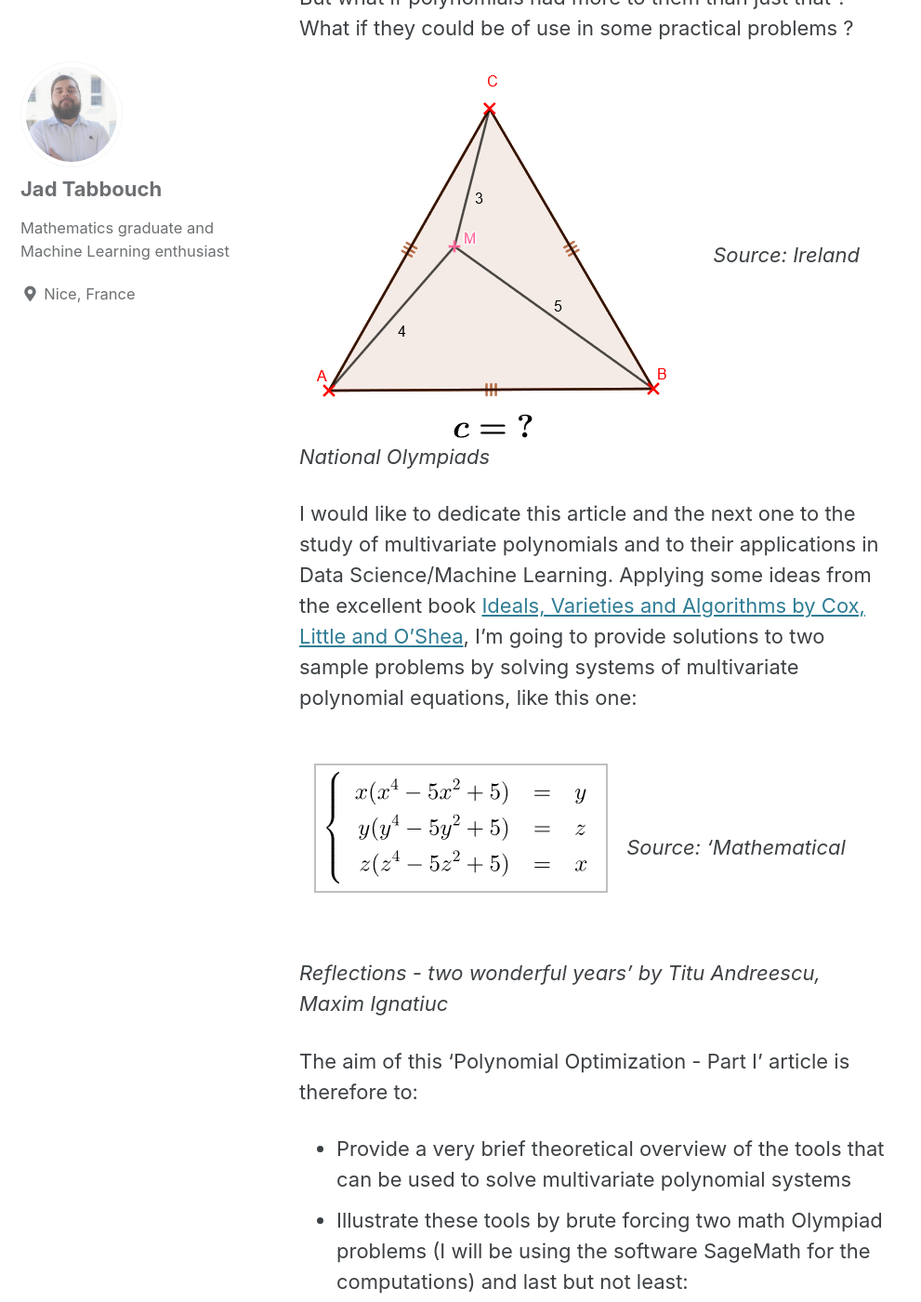
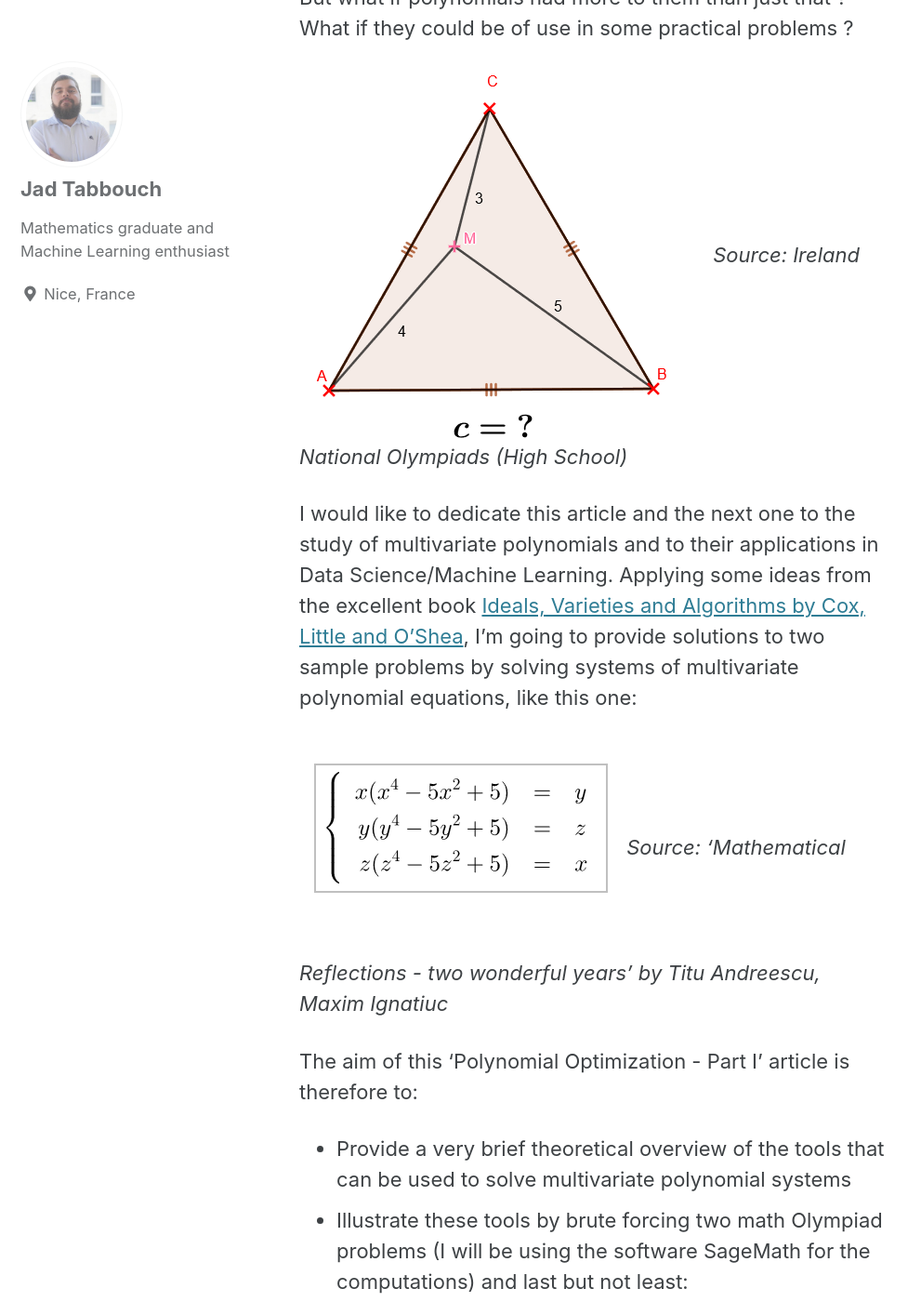
Before and after one commit to jad-tab/jad-tab.github.io, a Jekyll site: the page built from _posts/2020-03-04-Polynomial_Optimization1.md, in a window 1280 px wide and 1400 px high, scrolled down 1150 px. Shown: the whole window at 93% size, without its empty margins (0-991 px from the left). Built offline with Jekyll 4.4.1, drawn with Linux system fonts in a browser that asks for light colours; cached includes are drawn as plain includes; formulas are drawn with MathJax 3; some of the changed text lies outside the part shown.

Commit message:
Update 2020-03-04-Polynomial_Optimization1.md

```diff
--- a/_posts/2020-03-04-Polynomial_Optimization1.md
+++ b/_posts/2020-03-04-Polynomial_Optimization1.md
@@ -23,7 +23,7 @@ Studying polynomials outside the realms of abstract algebra or numerical approxi
 But what if polynomials had more to them than just that ? What if they could be of use in some practical problems ?
 
 ![alt]({{ site.url }}{{ site.baseurl }}/figures3/triangle.png)
-*Source: Ireland National Olympiads*
+*Source: Ireland National Olympiads (High School)*
 
 I would like to dedicate this article and the next one to the study of multivariate polynomials and to their applications in Data Science/Machine Learning. Applying some ideas from the excellent book [Ideals, Varieties and Algorithms by Cox, Little and O'Shea](https://www.springer.com/gp/book/9783319167206), I'm going to provide solutions to two sample problems by solving systems of multivariate polynomial equations, like this one:
 
```
Also changed, not shown: other parts of _posts/2020-03-04-Polynomial_Optimization1.md (+1 -1 lines).
